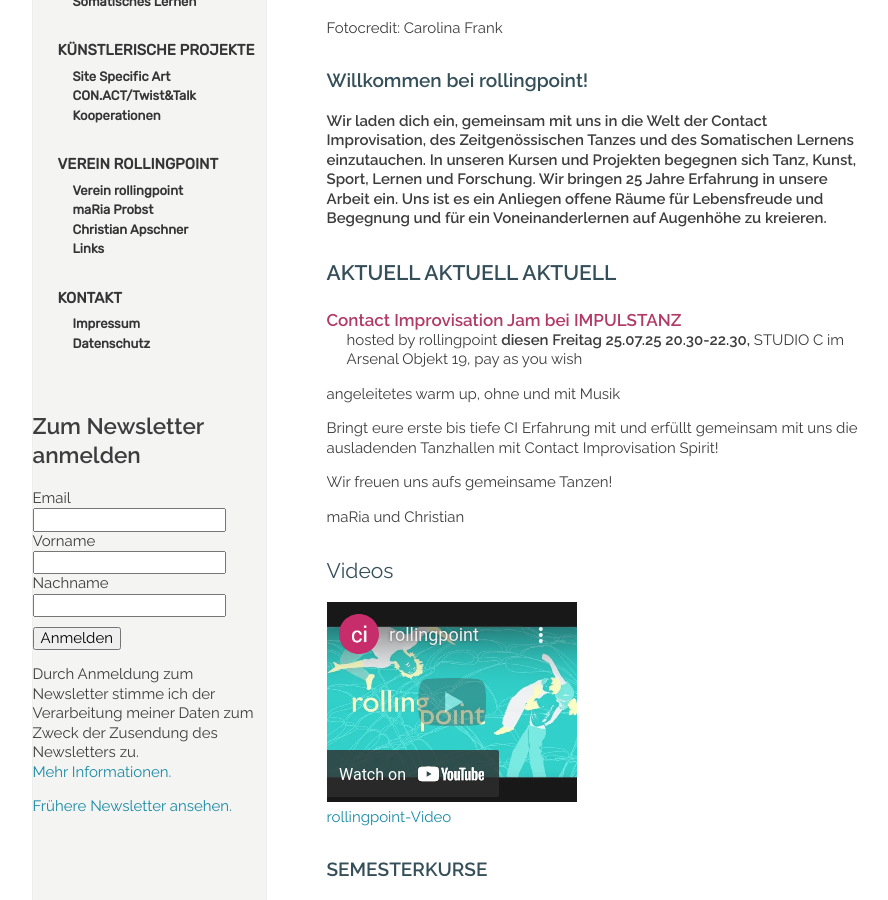
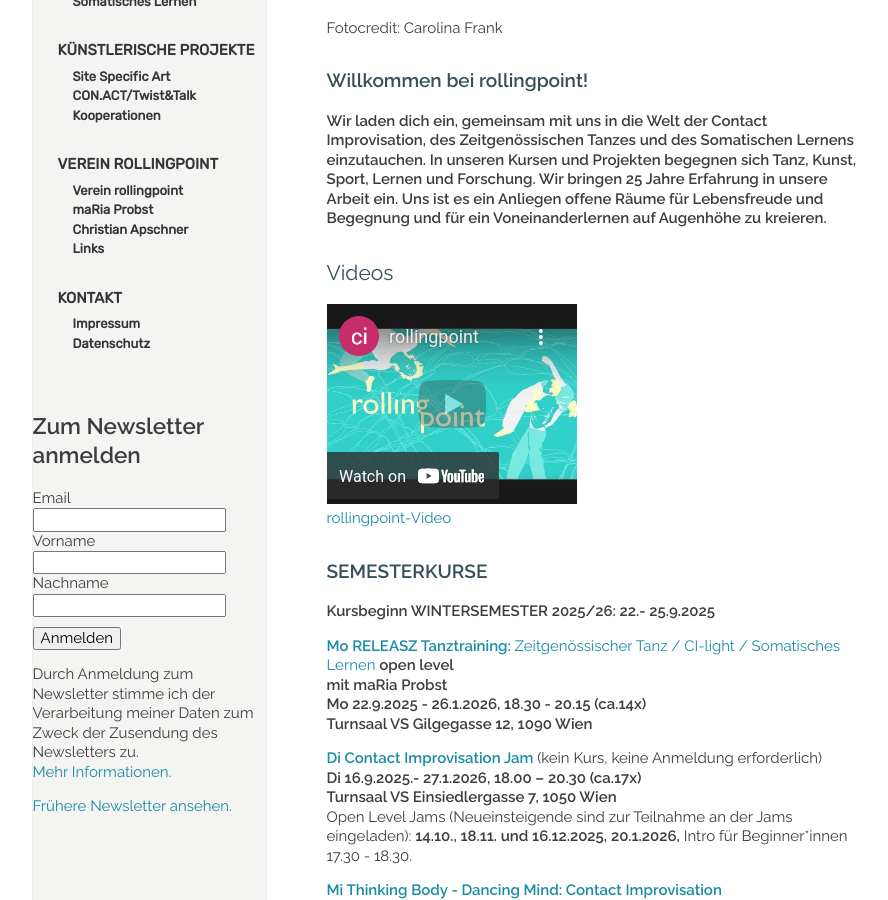
Before and after one commit to manulari/rollingpointat, a Jekyll site: the page built from _pages_de/index.md, in a window 1280 px wide and 900 px high, scrolled down 604 px. Shown: the whole window, without its empty margins (152-1040 px from the left). Built offline with Jekyll 4.4.1, drawn with Linux system fonts in a browser that asks for light colours; comment, search, counter and statistics services are not loaded.

Commit message:
Update page (de) “index”

```diff
--- a/_pages_de/index.md
+++ b/_pages_de/index.md
@@ -13,24 +13,6 @@ Fotocredit: Carolina Frank
 ### Willkommen bei rollingpoint!
 
 **Wir laden dich ein, gemeinsam mit uns in die Welt der Contact Improvisation, des Zeitgenössischen Tanzes und des Somatischen Lernens einzutauchen. In unseren Kursen und Projekten begegnen sich Tanz, Kunst, Sport, Lernen und Forschung. Wir bringen 25 Jahre Erfahrung in unsere Arbeit ein. Uns ist es ein Anliegen offene Räume für Lebensfreude und Begegnung und für ein Voneinanderlernen auf Augenhöhe zu kreieren.**
-
-## **AKTUELL AKTUELL AKTUELL**
-
-#### Contact Improvisation Jam bei IMPULSTANZ
-
-
-hosted by rollingpoint
-**diesen Freitag 25.07.25 20.30-22.30,**
-STUDIO C im Arsenal Objekt 19,
-pay as you wish
-
-angeleitetes warm up, ohne und mit Musik
-
-Bringt eure erste bis tiefe CI Erfahrung mit und erfüllt gemeinsam mit uns die ausladenden Tanzhallen mit Contact Improvisation Spirit!
-
-Wir freuen uns aufs gemeinsame Tanzen!
-
-maRia und Christian
 
 
 
```
